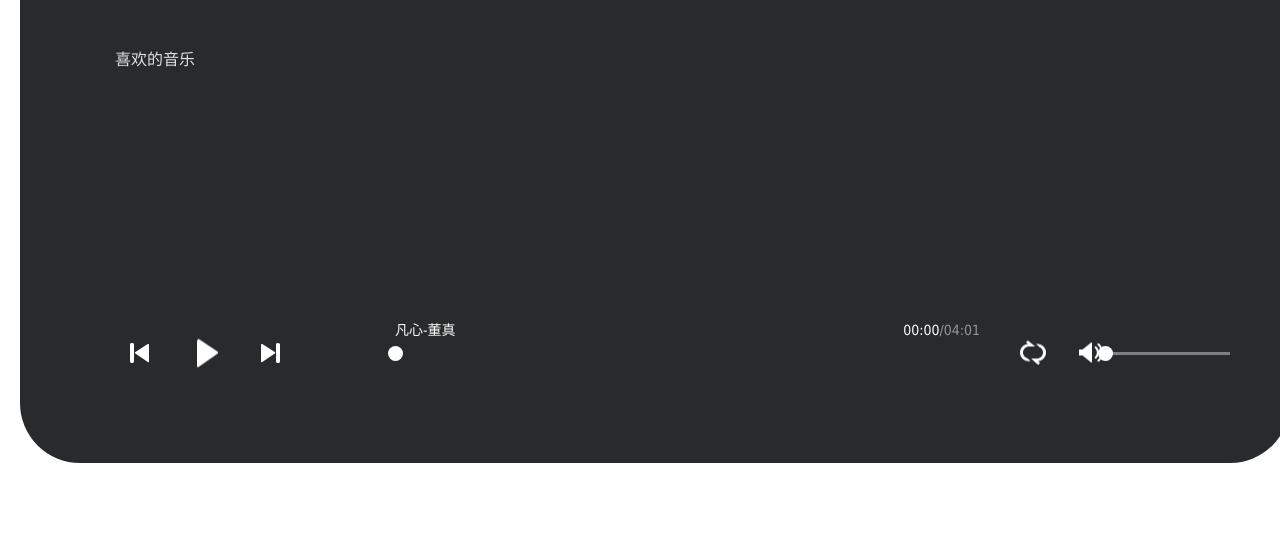
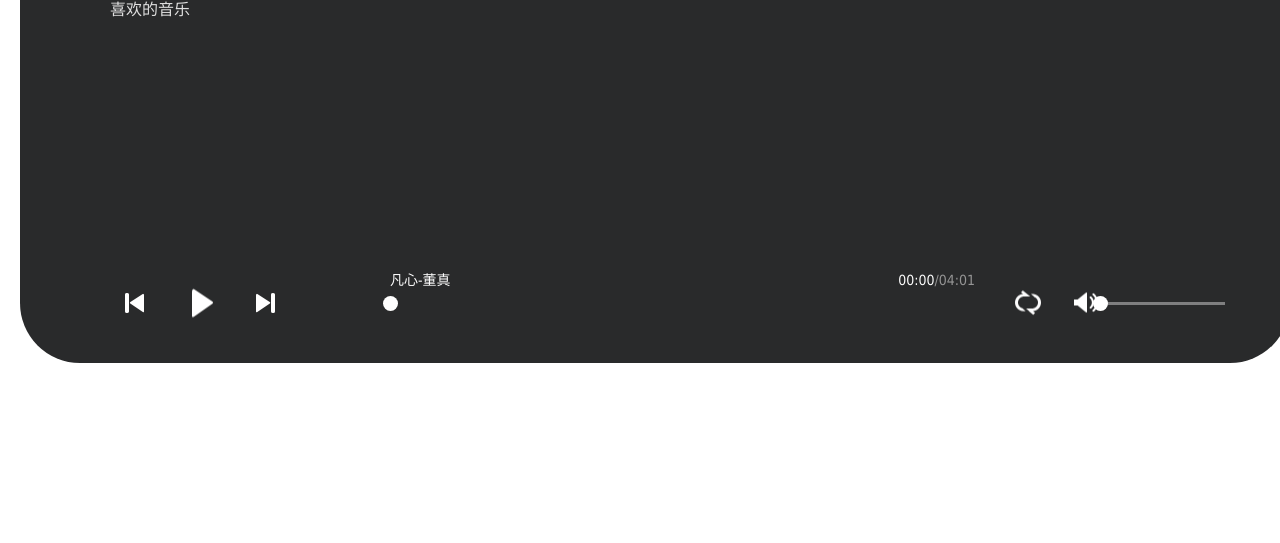
Before and after one commit to liunis5/player, a plain HTML site: page index.html in a window 1280 px wide. Shown: the part 257-800 px from the top of the page. Drawn offline with Linux system fonts and the light colour scheme.

Commit message:
Update player.css

```diff
--- a/css/player.css
+++ b/css/player.css
@@ -26,7 +26,7 @@ body {
 
 .player {
     width: 1200px;
-    margin: 50px auto;
+    margin: 0 20px;
     /*background: lightpink;*/
     /*border: 1px solid #000;*/
 }
```
